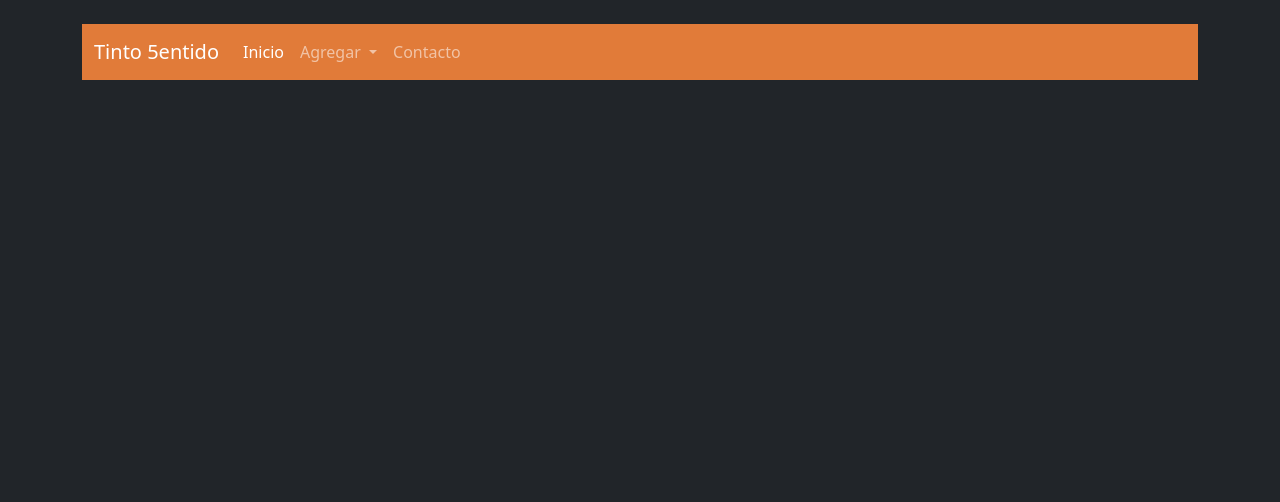
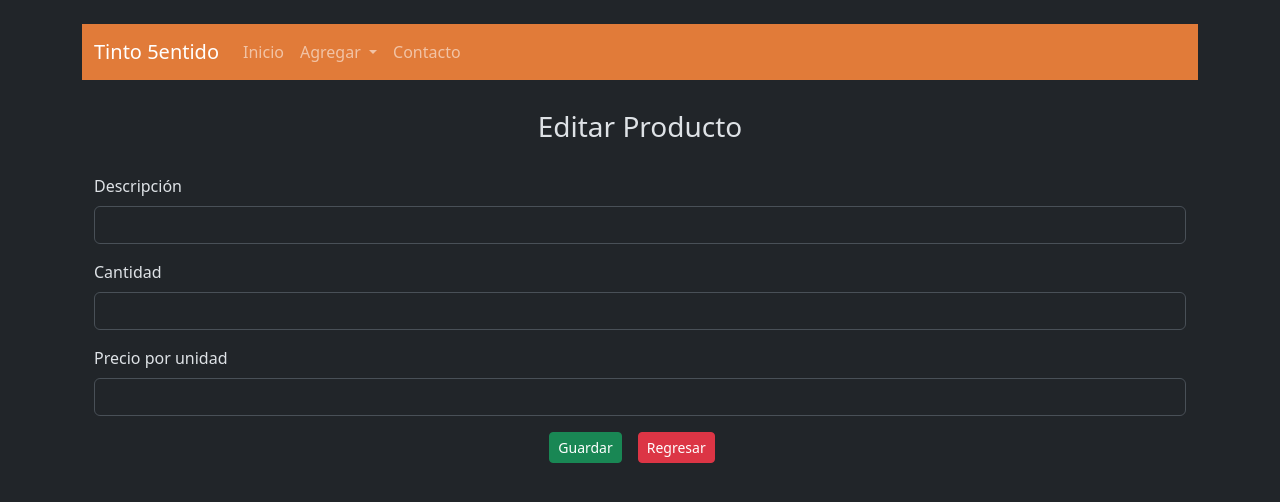
Before and after one commit to AntonioGomez1987/InvTinto5entidoFront, an Angular app: page /editar-producto/1 in a window 1280 px wide. Before the commit this address led to /. Shown: the top 502 px of the page. Built offline with nearby package versions, Linux system fonts and the light colour scheme; no server answers.

Commit message:
add editar producto

```diff
--- a/src/app/app.routes.ts
+++ b/src/app/app.routes.ts
@@ -4,6 +4,7 @@ import { ProductoListaComponent } from './producto-lista/producto-lista.componen
 import { ClienteListaComponent } from './cliente-lista/cliente-lista.component';
 import { ProveedorListaComponent } from './proveedor-lista/proveedor-lista.component';
 import { AgregarProductoComponent } from './agregar-producto/agregar-producto.component';
+import { EditarProductoComponent } from './editar-producto/editar-producto.component';
 
 
 export const routes: Routes = [
@@ -13,4 +14,5 @@ export const routes: Routes = [
     { path: 'agregar-producto', component: AgregarProductoComponent },
     { path: 'cliente-lista', component: ClienteListaComponent },
     { path: 'proveedor-lista', component: ProveedorListaComponent },
+    { path: 'editar-producto/:id', component: EditarProductoComponent }
 ];
--- a/src/app/dashboard/dashboard.component.html
+++ b/src/app/dashboard/dashboard.component.html
@@ -11,7 +11,7 @@
           <div class="card-body">
             <h5 class="card-title">Inventario</h5>
             <p class="card-text">Gestiona todos los productos y existencias.</p>
-            <button class="btn btn-primary" (click)="goToInventory()">Ir al Inventario</button>
+            <button class="btn btn-primary" (click)="irAListaProductos()">Ir al Inventario</button>
           </div>
         </div>
       </div>
@@ -22,7 +22,7 @@
           <div class="card-body">
             <h5 class="card-title">Clientes</h5>
             <p class="card-text">Administra la información de tus clientes.</p>
-            <button class="btn btn-primary" (click)="goToClients()">Ir a Clientes</button>
+            <button class="btn btn-primary" (click)="irAListaClientes()">Ir a Clientes</button>
           </div>
         </div>
       </div>
@@ -33,7 +33,7 @@
           <div class="card-body">
             <h5 class="card-title">Proveedores</h5>
             <p class="card-text">Administra la información de tus proveedores.</p>
-            <button class="btn btn-primary" (click)="goToProviders()">Ir a Proveedores</button>
+            <button class="btn btn-primary" (click)="irAListaProveedores()">Ir a Proveedores</button>
           </div>
         </div>
       </div>
--- a/src/app/dashboard/dashboard.component.ts
+++ b/src/app/dashboard/dashboard.component.ts
@@ -12,15 +12,15 @@ import { Router } from '@angular/router';
 export class DashboardComponent {
   constructor(private router: Router) {}
 
-  goToInventory() {
+  irAListaProductos() {
     this.router.navigate(['/producto-lista']);
   }
 
-  goToClients() {
+  irAListaClientes() {
     this.router.navigate(['/cliente-lista']);
   }
 
-  goToProviders() {
+  irAListaProveedores() {
     this.router.navigate(['/proveedor-lista']);
   }
 }
--- /dev/null
+++ b/src/app/editar-producto/editar-producto.component.html
@@ -0,0 +1,29 @@
+<div class="container">
+  <div class="text-center" style="margin: 30px">
+    <h3>Editar Producto</h3>
+  </div>
+  <form (ngSubmit)="onSubmit()">
+    <div class="mb-3">
+      <label for="descripcionProducto" class="form-label">Descripción</label>
+      <input type="text" class="form-control" id="descripcionProducto" name="descripcionProducto"
+      [(ngModel)]="producto.descripcionProducto" />
+    </div>
+    <div class="mb-3">
+      <label for="existenciaProducto" class="form-label">Cantidad</label>
+      <input type="number" class="form-control" id="existenciaProducto" name="existenciaProducto"
+      [(ngModel)]="producto.existenciaProducto" />
+    </div>
+    <div class="mb-3">
+      <label for="precioProducto" class="form-label">Precio por unidad</label>
+      <input type="number" step="any" class="form-control" id="precioProducto" name="precioProducto"
+      [(ngModel)]="producto.precioProducto" />
+    </div>
+
+    <div class="text-center">
+        <button type="submit" class="btn btn-success btn-sm me-3">Guardar</button>
+        <button type="button" class="btn btn-danger btn-sm me-3" (click)="irAListaProductos()">Regresar</button>
+    </div>
+
+
+  </form>
+</div>
--- /dev/null
+++ b/src/app/editar-producto/editar-producto.component.ts
@@ -0,0 +1,56 @@
+import { Component, inject } from '@angular/core';
+import { Producto } from '../producto';
+import { ProductoService } from '../producto.service';
+import { ActivatedRoute } from '@angular/router';
+import { FormsModule } from '@angular/forms';
+import { Router } from '@angular/router';
+
+
+@Component({
+  selector: 'app-editar-producto',
+  standalone: true,
+  imports: [FormsModule],
+  templateUrl: './editar-producto.component.html',
+})
+export class EditarProductoComponent {
+  producto: Producto = new Producto();
+  idProducto!: number;
+
+  private productoServicio = inject(ProductoService);
+  private ruta = inject(ActivatedRoute);
+  private router = inject(Router);
+
+  irAListaProductos() {
+    this.router.navigate(['/producto-lista']);
+  }
+
+  ngOnInit() {
+    this.idProducto = this.ruta.snapshot.params['id'];
+    this.productoServicio.obtenerProductoPorid(this.idProducto).subscribe({
+      next: (datos) => {
+        this.producto = datos;
+        console.log(datos);
+      },
+      error: (error) => {
+        console.error("Error al obtener el producto", error);
+      }
+    });
+  }
+
+  onSubmit() {
+    // Editar producto
+    this.guardarProducto();
+  }
+
+  guardarProducto() {
+    this.productoServicio.actualizarProducto(this.idProducto, this.producto).subscribe({
+      next: (datos) => {
+        console.log(datos);
+        this.irAListaProductos();
+      },
+      error: (error) => {
+        console.error("Error al actualizar el producto", error);
+      }
+    });
+  }
+}
--- a/src/app/producto-lista/producto-lista.component.html
+++ b/src/app/producto-lista/producto-lista.component.html
@@ -12,6 +12,7 @@
             <th scope="col">Descripción del Producto</th>
             <th scope="col">Precio</th>
             <th scope="col">Existencia</th>
+            <th scope="col" class="text-center">Acciones</th>
             </tr>
         </thead>
         <tbody>
@@ -21,6 +22,10 @@
                     <td>{{ producto.descripcionProducto }}</td>
                     <td>{{ producto.precioProducto }}</td>
                     <td>{{ producto.existenciaProducto }}</td>
+                    <td class="text-center">
+                        <div>
+                            <button (click)="editarProducto(producto.idProducto)" class="btn btn-warning btn-sm me-3">Editar</button>
+                        </div>
                 </tr>
             }
         </tbody>
--- a/src/app/producto-lista/producto-lista.component.ts
+++ b/src/app/producto-lista/producto-lista.component.ts
@@ -1,6 +1,7 @@
 import { Component, inject } from '@angular/core';
 import { Producto } from '../producto';
 import { ProductoService } from '../producto.service';
+import { Router } from '@angular/router';
 
 @Component({
   selector: 'app-producto-lista',
@@ -14,6 +15,7 @@ export class ProductoListaComponent {
 
   // Injectamos el servicio
   private productoServicio = inject(ProductoService);
+  private enrutador = inject(Router);
 
   // Cargamos los productos
   ngOnInit() {
@@ -32,5 +34,9 @@ export class ProductoListaComponent {
     });
   }
 
+  editarProducto(idProducto: number){
+    this.enrutador.navigate(['editar-producto', idProducto]);
+  }
+
 
 }
--- a/src/app/producto.service.ts
+++ b/src/app/producto.service.ts
@@ -20,4 +20,11 @@ export class ProductoService {
     return this.clienteHttp.post(this.urlBase, producto);
   }
 
+  obtenerProductoPorid(idProducto: number){
+    return this.clienteHttp.get<Producto>(`${this.urlBase}/${idProducto}`);
+  }
+
+  actualizarProducto(idproducto: number, producto: Producto){
+    return this.clienteHttp.put(`${this.urlBase}/${idproducto}`, producto);
+  }
 }
```
